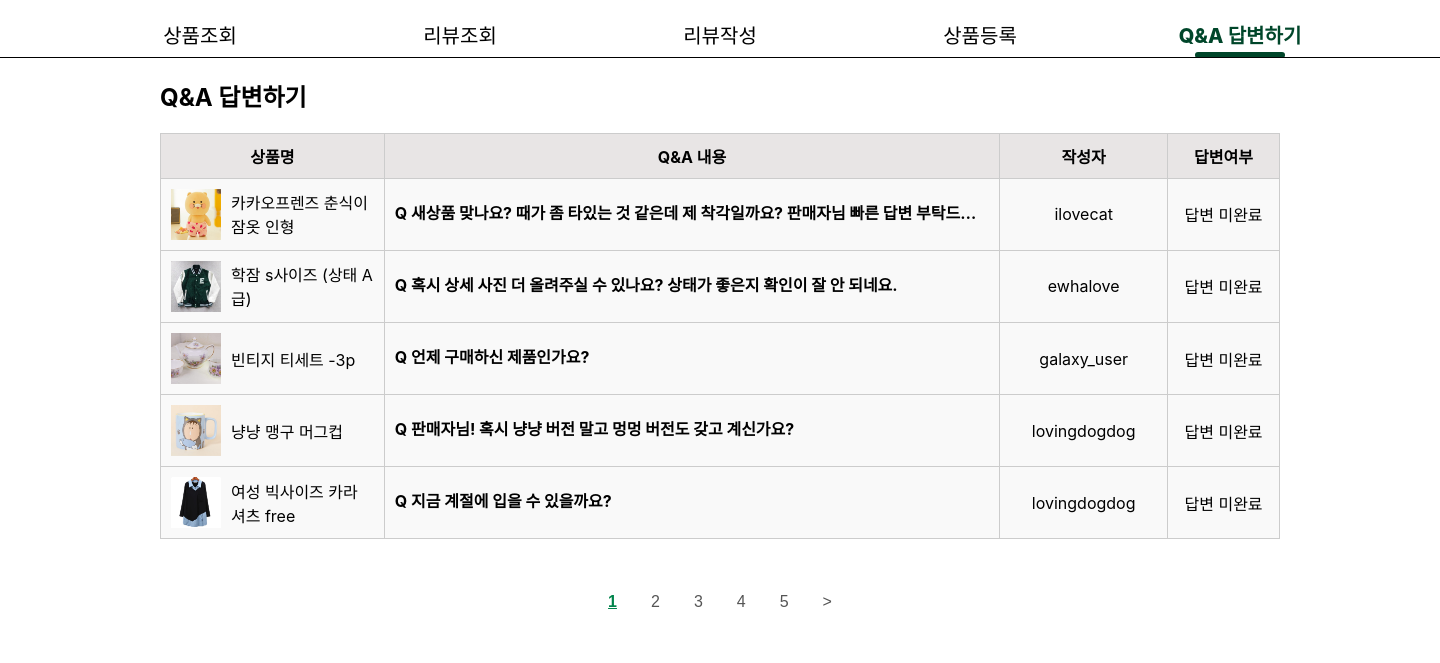
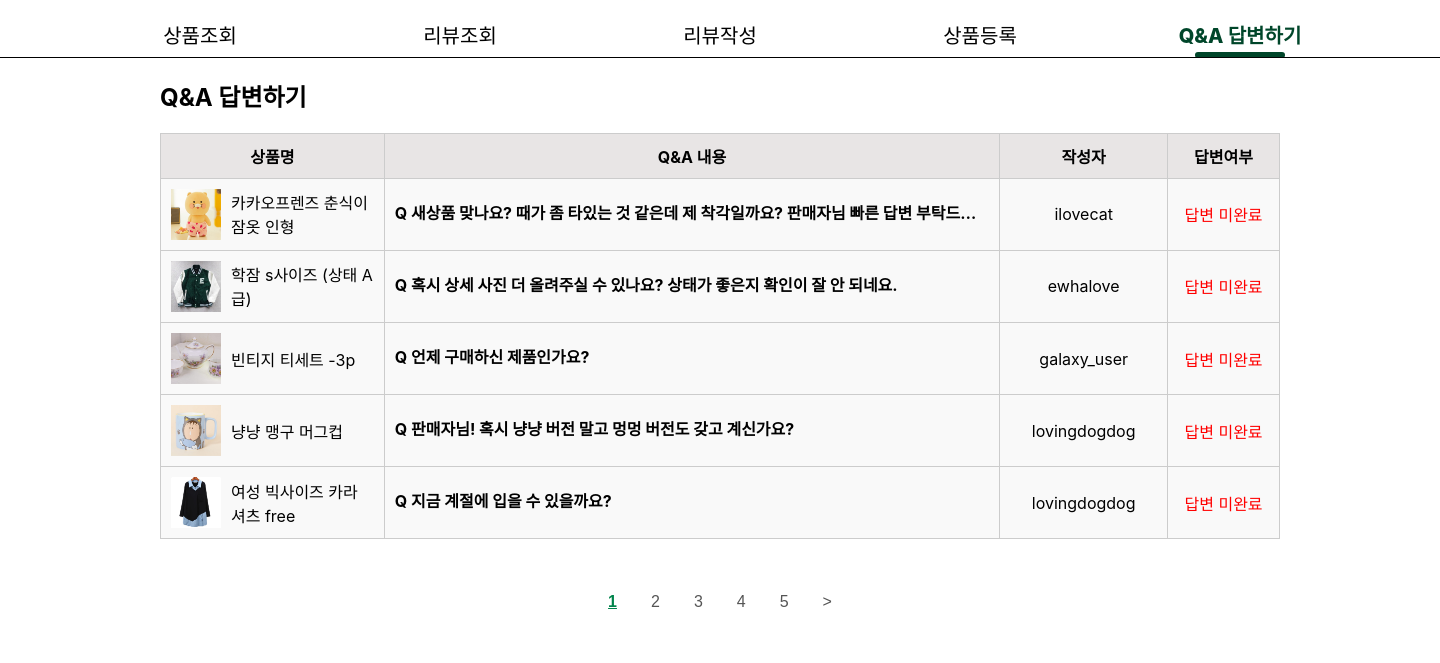
Before and after one commit to gusqkr/OSP_team11, a Flask app: template templates/qna_list.html in a window 1440 px wide. Shown: the part 80-743 px from the top of the page. Run offline with Flask 3, Linux system fonts and the light colour scheme; the template is opened without the code that fills it, so the values that code supplies are empty.

Commit message:
Q&A 답변 완료/미완료 색상 변경

```diff
--- a/static/css/qna_list.css
+++ b/static/css/qna_list.css
@@ -178,6 +178,14 @@ textarea {
     border-radius: 5px;
 }
 
+.is-unanswered {
+    color: red;
+}
+
+.is-answered {
+    color: green;
+}
+
 .answer-button {
     margin-left: 450px;
     background-color: #00462a;
```
